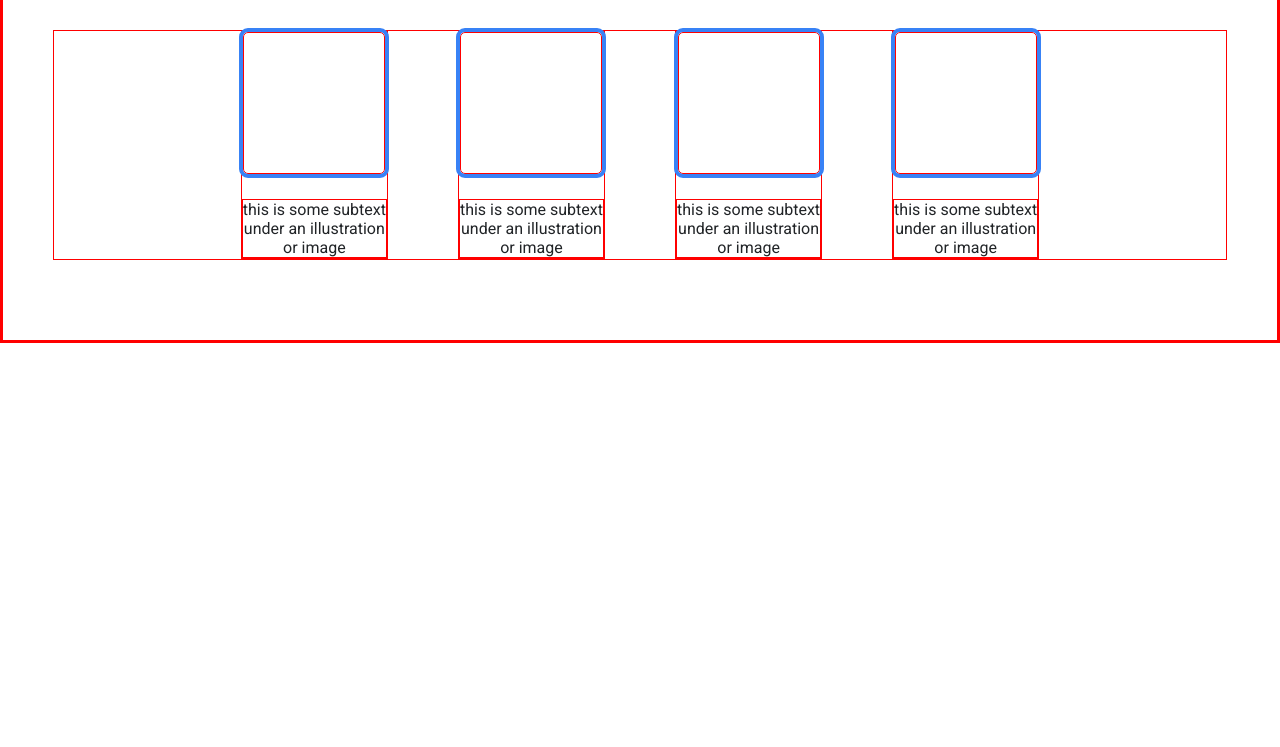
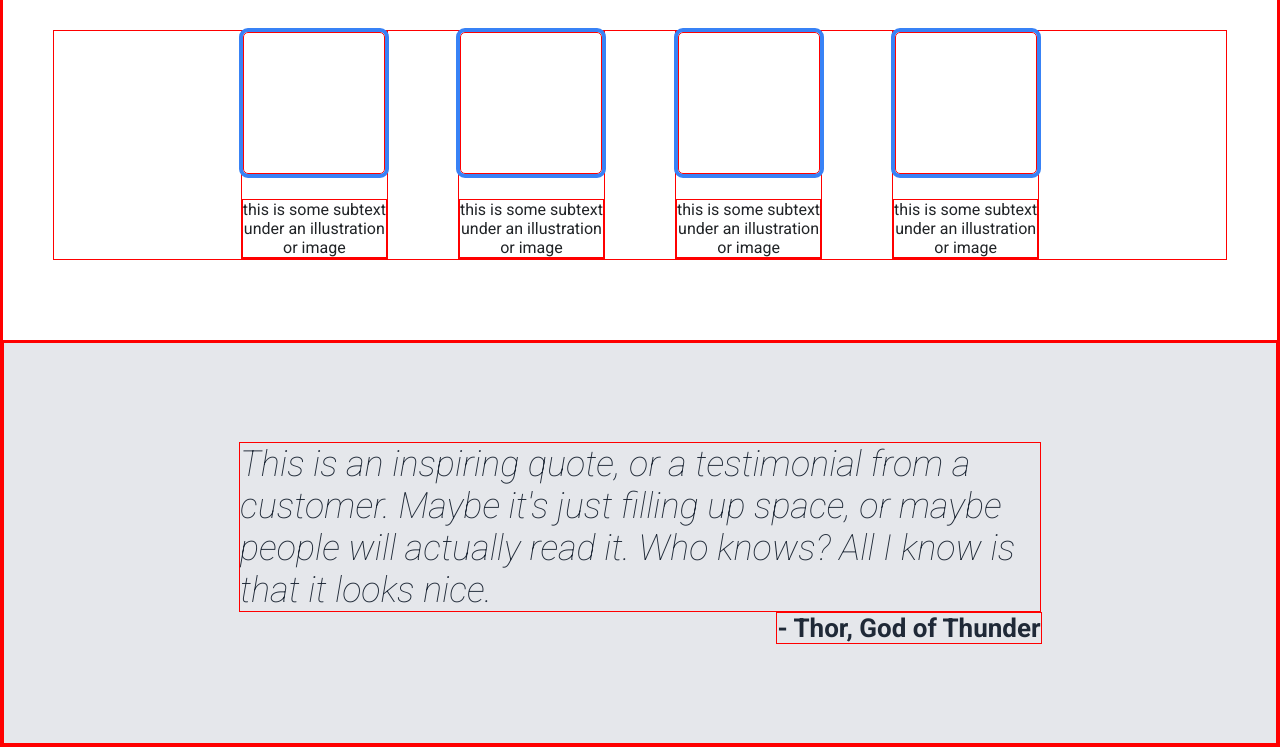
Before and after one commit to freerebirth/odin-landingpage, a plain HTML site: page index.html in a window 1280 px wide. Shown: the part 678-1425 px from the top of the page. Before the commit the page ends 1021 px from the top, so only its background shows below. Drawn offline with Linux system fonts and the light colour scheme.

Commit message:
Completed the third section

```diff
--- a/index.html
+++ b/index.html
@@ -61,8 +61,12 @@
         <p>this is some subtext<br> under an illustration<br> or image</p>
     </div>
 </div>
-
-
+</div>
+<div class="third-section">
+    <div class="text-third-section">
+        <p class="text-third">This is an inspiring quote, or a testimonial from a customer. Maybe it's just filling up space, or maybe people will actually read it. Who knows? All I know is that it looks nice.</p>
+        <p class="thor">- Thor, God of Thunder</p>
+    </div>
 </div>
 </body>
 </html>
--- a/styles.css
+++ b/styles.css
@@ -121,3 +121,30 @@ gap: 10px;
     border-radius: 5px;
     margin-bottom: 25px
 }
+
+.text-third-section{
+    background-color: #E5E7EB;
+    height: 400px;
+    display: flex;
+    flex-direction: column;
+    justify-content: center;
+    align-items: center;
+}
+
+.text-third{
+
+    font-size: 36px;
+    color: #1f2937;
+    font-weight: 100;
+    font-style: italic;
+    text-align:left;
+    width: 800px ;
+
+}
+.thor{
+    display: flex;
+    font-size: 26px;
+    margin-left: 538px;
+    font-weight: bold;
+    color:#1f2937;
+}
```
